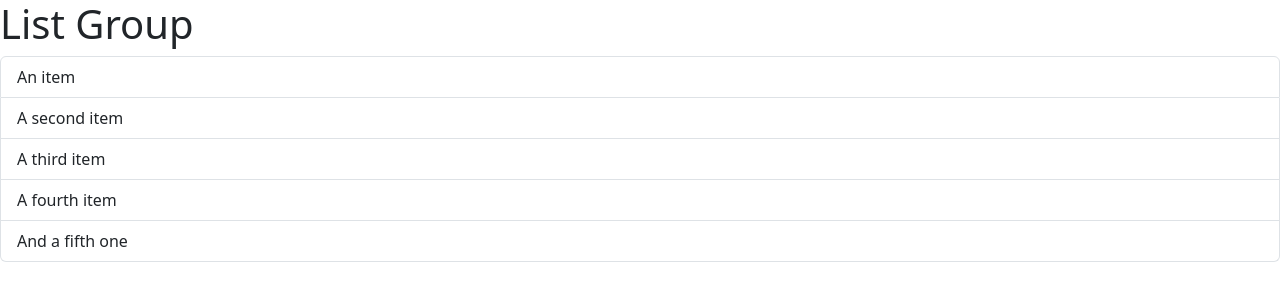
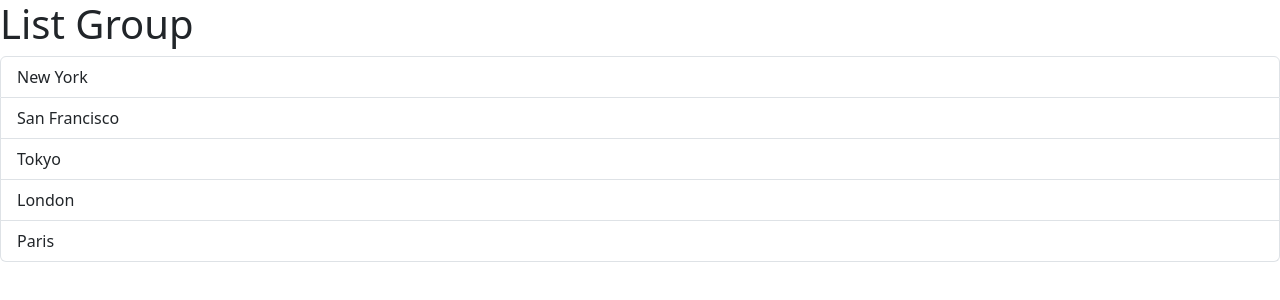
Before and after one commit to gasanashema/React, a React (Vite) app in the folder mosh-tutorial/: page / in a window 1280 px wide. Shown: the top 300 px of the page. Built offline with nearby package versions, Linux system fonts and the light colour scheme.

Commit message:
Rendering lists dynamicaly

```diff
--- a/mosh-tutorial/src/components/ListGroup.tsx
+++ b/mosh-tutorial/src/components/ListGroup.tsx
@@ -1,16 +1,17 @@
 import { Fragment } from "react";
 
 function ListGroup() {
+  const items = ["New York", "San Francisco", "Tokyo", "London", "Paris"];
   return (
     <>
-        <h1>List Group</h1>
-        <ul className="list-group">
-          <li className="list-group-item">An item</li>
-          <li className="list-group-item">A second item</li>
-          <li className="list-group-item">A third item</li>
-          <li className="list-group-item">A fourth item</li>
-          <li className="list-group-item">And a fifth one</li>
-        </ul>
+      <h1>List Group</h1>
+      <ul className="list-group">
+        {items.map((item) => (
+          <li className="list-group-item" key={item}>
+            {item}
+          </li>
+        ))}
+      </ul>
     </>
   );
 }
```
